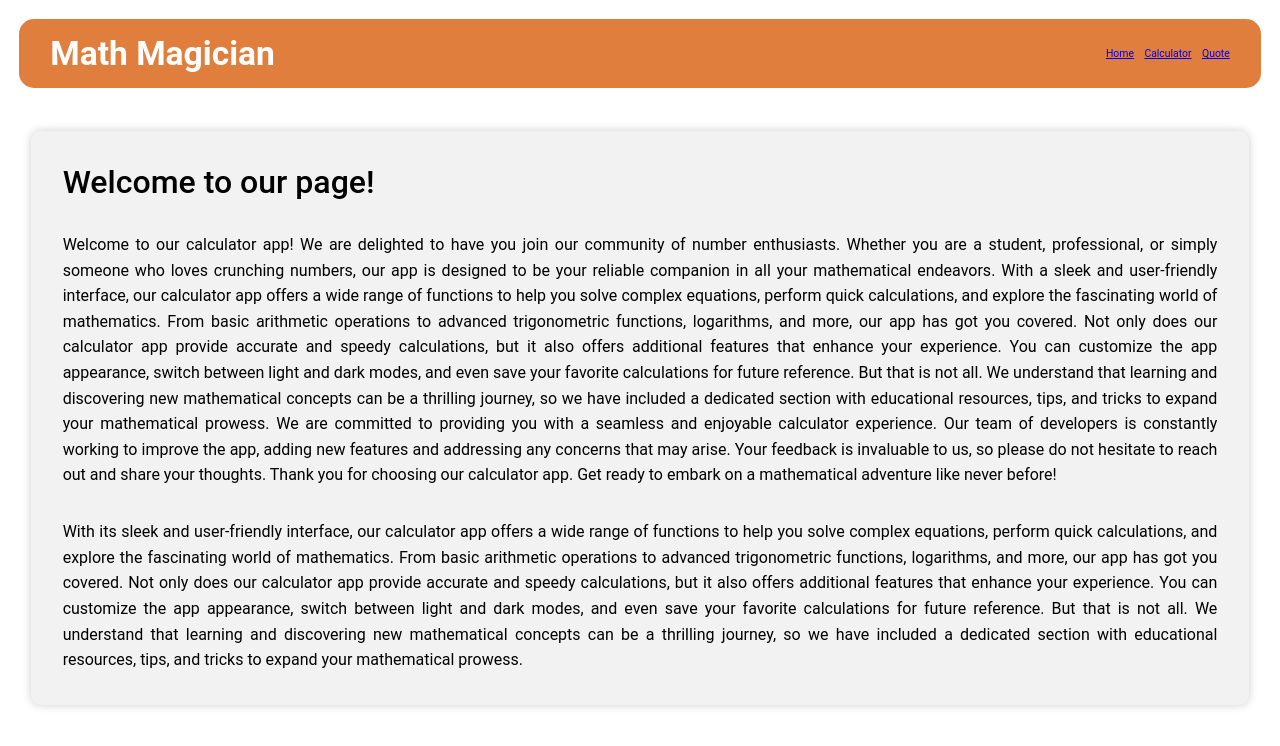
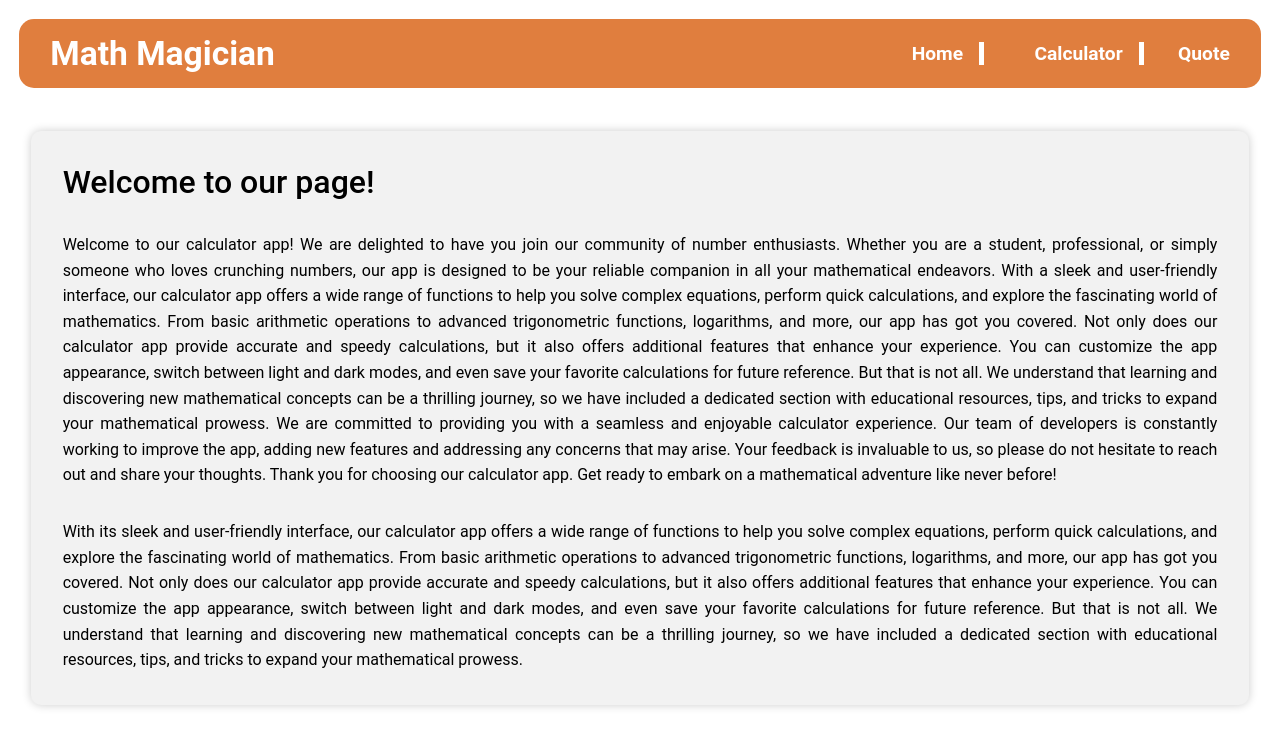
Before and after one commit to DevaWinner/math-magician, a React (Create React App) app: page / in a window 1280 px wide. Shown: the top 746 px of the page. Built offline with nearby package versions, Linux system fonts and the light colour scheme.

Commit message:
Add styling for navbar

```diff
--- a/src/stylesheet/navbar.css
+++ b/src/stylesheet/navbar.css
@@ -17,3 +17,16 @@ nav {
   display: flex;
   gap: 1em;
 }
+
+nav a {
+  text-decoration: none;
+  color: var(--white);
+  font-size: 1.2rem;
+  font-weight: 600;
+}
+
+nav a:not(:last-child) {
+  border-right: 5px solid var(--white);
+  margin-right: 1.5rem;
+  padding: 0 1rem;
+}
```
